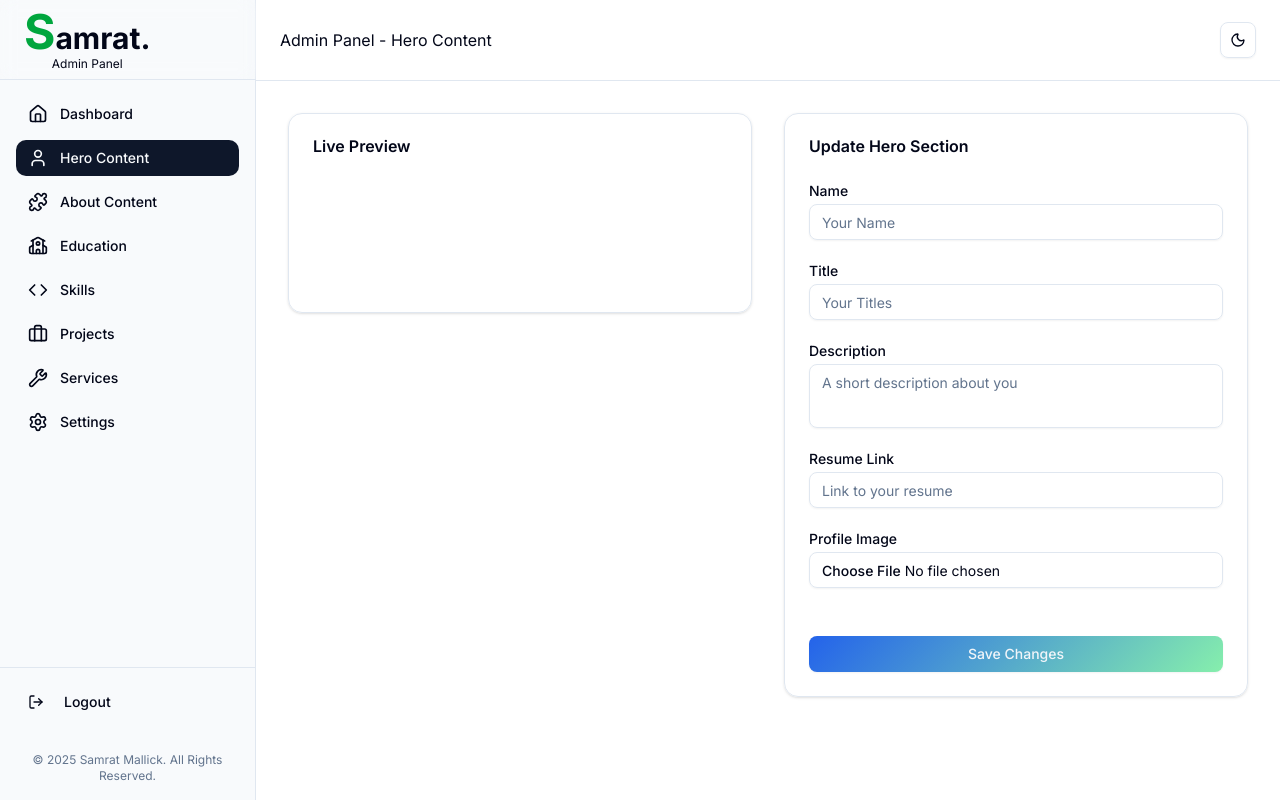
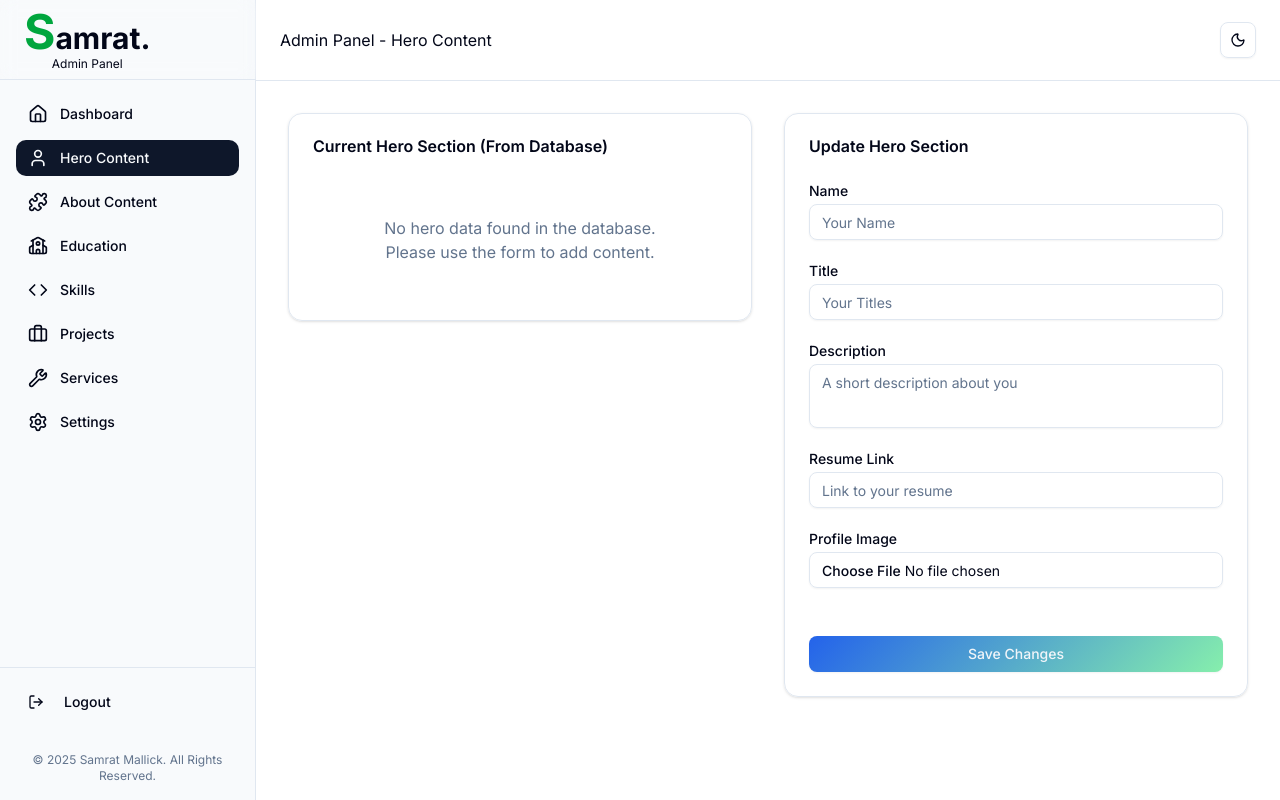
Before and after one commit to coderSamrat/Fullstack-Portfolio, a React (Vite) app in the folder frontend/: page /admin/hero-content in a window 1280 px wide. Built offline with nearby package versions, Linux system fonts and the light colour scheme; no server answers.

Commit message:
feat: refactor Hero component to accept a data object, update AdminViewHero to fetch and display hero data, and implement loading states with Skeleton components

```diff
--- /dev/null
+++ b/frontend/src/components/ui/skeleton.jsx
@@ -0,0 +1,15 @@
+import { cn } from "@/lib/utils"
+
+function Skeleton({
+  className,
+  ...props
+}) {
+  return (
+    <div
+      data-slot="skeleton"
+      className={cn("bg-accent animate-pulse rounded-md", className)}
+      {...props} />
+  );
+}
+
+export { Skeleton }
--- a/frontend/src/pages/admin-view/hero.jsx
+++ b/frontend/src/pages/admin-view/hero.jsx
@@ -1,12 +1,15 @@
-import CommonForm from '@/components/common/form';
-import { Button } from '@/components/ui/button';
-import { Card, CardContent, CardHeader, CardTitle } from '@/components/ui/card';
-import { adminHeroFormIndex } from '@/config/allFormIndex';
-import { addUpdateHeroData } from '@/store/hero.slice';
-import { Download } from 'lucide-react';
-import React, { Fragment, useEffect, useState } from 'react';
-import { useDispatch, useSelector } from 'react-redux';
-import { toast } from 'sonner';
+import React, { Fragment, useEffect, useState } from "react";
+import { useDispatch, useSelector } from "react-redux";
+import { toast } from "sonner";
+import { Download } from "lucide-react";
+
+import CommonForm from "@/components/common/form";
+import { Button } from "@/components/ui/button";
+import { Card, CardContent, CardHeader, CardTitle } from "@/components/ui/card";
+import { adminHeroFormIndex } from "@/config/allFormIndex";
+import { addUpdateHeroData, fetchHeroData } from "@/store/hero.slice";
+import AnimatedText from "@/components/user-view/animated-text";
+import { Skeleton } from "@/components/ui/skeleton";
 
 const initialFormData = {
       name: "",
@@ -17,117 +20,107 @@ const initialFormData = {
 };
 
 const AdminViewHero = () => {
+      const dispatch = useDispatch();
+      const { heroData, isLoading } = useSelector((state) => state.hero);
       const [formData, setFormData] = useState(initialFormData);
-      const [errors, setErrors] = useState({});
-      const [previewImage, setPreviewImage] = useState('');
-      const dispatch = useDispatch();
-      const { heroData: heroDataFromStore, isLoading } = useSelector((state) => state.hero);
 
       useEffect(() => {
-            if (heroDataFromStore) {
-                  const newHeroData = {
-                        name: heroDataFromStore.name || '',
-                        title: Array.isArray(heroDataFromStore.title)
-                              ? heroDataFromStore.title.join(', ')
-                              : heroDataFromStore.title || '',
-                        description: heroDataFromStore.description || '',
-                        resumeLink: heroDataFromStore.resumeLink || '',
-                        profileImage: heroDataFromStore.profileImage || '',
-                  };
+            dispatch(fetchHeroData());
+      }, [dispatch]);
 
-                  setFormData(newHeroData);
-
-                  setPreviewImage(
-                        typeof heroDataFromStore.profileImage === 'object'
-                              ? heroDataFromStore.profileImage.url || ''
-                              : heroDataFromStore.profileImage || ''
-                  );
+      useEffect(() => {
+            if (heroData && heroData.length > 0) {
+                  const data = heroData[0];
+                  setFormData({
+                        name: data.name || "",
+                        title: Array.isArray(data.title) ? data.title.join(", ") : "",
+                        description: data.description || "",
+                        resumeLink: data.resumeLink || "",
+                        profileImage: data.profileImage || "",
+                  });
             }
-      }, [heroDataFromStore]);
+      }, [heroData]);
 
       const handleChange = (name, value) => {
-            setFormData(prev => ({
+            setFormData((prev) => ({
                   ...prev,
-                  [name]: value
+                  [name]: value,
             }));
-
-            if (name === 'profileImage' && value instanceof File) {
-                  const reader = new FileReader();
-                  reader.onload = () => setPreviewImage(reader.result);
-                  reader.readAsDataURL(value);
-            }
-      };
-
-      const validate = () => {
-            const newErrors = {};
-            adminHeroFormIndex.forEach(control => {
-                  if (control.validation?.required && !formData[control.name]) {
-                        newErrors[control.name] = `${control.label} is required`;
-                  }
-            });
-            setErrors(newErrors);
-            return Object.keys(newErrors).length === 0;
       };
 
       const handleSubmit = async (e) => {
             e.preventDefault();
-            if (!validate()) {
-                  toast.error("Please fill all required fields");
-                  return;
+
+            const submissionData = new FormData();
+
+            submissionData.append("name", formData.name);
+            submissionData.append("description", formData.description);
+            submissionData.append("resumeLink", formData.resumeLink);
+            submissionData.append("title", formData.title);
+
+            if (formData.profileImage && formData.profileImage instanceof File) {
+                  submissionData.append("profileImage", formData.profileImage);
             }
 
             try {
-                  const dataToSend = new FormData();
-                  for (const key in formData) {
-                        dataToSend.append(key, formData[key]);
-                  }
-
-                  const res = await dispatch(addUpdateHeroData(dataToSend)).unwrap();
-                  toast.success(res?.message || "✅ Hero section updated!");
-                  console.log("Hero data updated:", res);
+                  await dispatch(addUpdateHeroData(submissionData)).unwrap();
+                  toast.success("Hero section updated successfully!");
+                  dispatch(fetchHeroData());
             } catch (err) {
-                  toast.error(`❌ Update failed: ${err?.message || 'Unknown error'}`);
-                  console.error("Update failed:", err);
+                  toast.error(err?.message || "Failed to update hero section.");
+                  console.error("Error updating hero section:", err);
+                  dispatch(fetchHeroData());
             }
       };
+
+      const currentDatabaseData = heroData && heroData.length > 0 ? heroData[0] : null;
 
       return (
             <Fragment>
                   <div className="grid grid-cols-1 lg:grid-cols-2 gap-8 items-start">
-                        {/* Live Preview */}
                         <div>
                               <Card>
                                     <CardHeader>
-                                          <CardTitle>Live Preview</CardTitle>
+                                          <CardTitle>Current Hero Section (From Database)</CardTitle>
                                     </CardHeader>
                                     <CardContent>
-                                          <div className="container mx-auto px-4 z-10 text-center">
-                                                <div className="animate-fade-in">
-                                                      {previewImage && (
+                                          {isLoading ? (
+                                                <div className="container mx-auto px-4 text-center">
+                                                      <Skeleton className="w-60 h-60 rounded-full mx-auto mb-8" />
+                                                      <Skeleton className="h-10 w-3/4 mx-auto mb-6" />
+                                                      <Skeleton className="h-12 w-1/2 mx-auto mb-6" />
+                                                      <Skeleton className="h-24 w-full max-w-2xl mx-auto mb-8" />
+                                                      <Skeleton className="h-12 w-48 mx-auto" />
+                                                </div>
+                                          ) : currentDatabaseData ? (
+                                                <div className="container mx-auto px-4 text-center">
                                                       <img
-                                                                  src={previewImage}
-                                                                  alt={formData.name || "Profile"}
+                                                            src={currentDatabaseData?.profileImage}
+                                                            alt="Current Profile"
                                                             className="w-60 h-60 object-contain rounded-full mx-auto mb-8 border-4 border-primary/20"
                                                       />
-                                                      )}
-                                                      <h1 className="text-3xl font-bold mb-6 text-gradient">
-                                                            {formData.name}
+                                                      <h1 className="text-3xl font-bold mb-6 text-gradient h-10">
+                                                            {currentDatabaseData?.name}
                                                       </h1>
-                                                      <div className="text-2xl md:text-3xl mb-6 h-12">
-                                                            {formData.title}
-                                                      </div>
-                                                      <p className="text-xl text-muted-foreground max-w-2xl mx-auto mb-8 leading-relaxed">
-                                                            {formData.description}
+                                                      <AnimatedText
+                                                            texts={currentDatabaseData?.title}
+                                                            className="text-xl md:text-3xl mb-6 h-12"
+                                                      />
+                                                      <p className="text-lg text-muted-foreground max-w-2xl mx-auto mb-8 leading-relaxed">
+                                                            {currentDatabaseData?.description}
                                                       </p>
-                                                      {formData.resumeLink && (
-                                                            <div className="flex flex-col sm:flex-row gap-4 justify-center items-center">
+                                                      {currentDatabaseData.resumeLink && (
+                                                            <div className="flex justify-center">
                                                                   <a
-                                                                        href={formData.resumeLink}
+                                                                        href={currentDatabaseData?.resumeLink}
                                                                         download
                                                                         target="_blank"
                                                                         rel="noopener noreferrer"
                                                                   >
-                                                                        <Button size="lg" className="hero-gradient text-muted hover:opacity-90 accent-glow">
+                                                                        <Button
+                                                                              size="lg"
+                                                                              className="hero-gradient text-muted hover:opacity-90 accent-glow"
+                                                                        >
                                                                               <Download className="w-5 h-5 mr-2" />
                                                                               Download Resume
                                                                         </Button>
@@ -135,27 +128,40 @@ const AdminViewHero = () => {
                                                             </div>
                                                       )}
                                                 </div>
+                                          ) : (
+                                                <div className="text-center p-8 text-muted-foreground">
+                                                      <p>No hero data found in the database.</p>
+                                                      <p>Please use the form to add content.</p>
                                                 </div>
+                                          )}
                                     </CardContent>
                               </Card>
                         </div>
 
-                        {/* Update Form */}
                         <div>
                               <Card>
                                     <CardHeader>
                                           <CardTitle>Update Hero Section</CardTitle>
                                     </CardHeader>
                                     <CardContent>
+                                          {isLoading ? (
+                                                <div className="space-y-4">
+                                                      <Skeleton className="h-10 w-full" />
+                                                      <Skeleton className="h-10 w-full" />
+                                                      <Skeleton className="h-24 w-full" />
+                                                      <Skeleton className="h-10 w-full" />
+                                                      <Skeleton className="h-10 w-32" />
+                                                </div>
+                                          ) : (
                                                 <CommonForm
                                                       formControls={adminHeroFormIndex}
-                                                buttonText={"Save Changes"}
+                                                      buttonText="Save Changes"
                                                       onSubmit={handleSubmit}
                                                       values={formData}
                                                       onChange={handleChange}
-                                                errors={errors}
                                                       isLoading={isLoading}
                                                 />
+                                          )}
                                     </CardContent>
                               </Card>
                         </div>
--- a/frontend/src/pages/client-view/portfolio.jsx
+++ b/frontend/src/pages/client-view/portfolio.jsx
@@ -1,24 +1,39 @@
 import heroImage from "@/assets/hero-bg.jpg";
-import profileImage from "@/assets/profileimage.png";
+// import profileImage from "@/assets/profileimage.png";
 import Hero from "@/components/user-view/hero";
 import AboutMe from "@/components/user-view/about";
 import MySkills from "@/components/user-view/skill";
 import MyProjects from "@/components/user-view/projects";
 import MyEducation from "@/components/user-view/education";
 import MyServices from "@/components/user-view/service";
+import { useDispatch, useSelector } from "react-redux";
+import { useEffect } from "react";
+import { fetchHeroData } from "@/store/hero.slice";
+import { Skeleton } from "@/components/ui/skeleton";
 
 const MyPortfolio = () => {
-      const skillTexts = [
-            "ReactJS Developer",
-            "NodeJS Expert",
-            "Full Stack Engineer",
-            "MongoDB Specialist",
-            "Tailwind CSS Designer"
-      ];
+
+      const dispatch = useDispatch();
+      const { heroData, isLoading } = useSelector((state) => state.hero);
+
+      useEffect(() => {
+            dispatch(fetchHeroData());
+      }, [dispatch]);
+
+      const currentDatabaseData = heroData && heroData.length > 0 ? heroData[0] : null;
+
+      if (isLoading && !currentDatabaseData) {
+            return (
+                  <div className="w-full max-h-screen items-start">
+                        <Skeleton className="w-full h-screen bg-background" />
+                  </div>
+            );
+      }
+
 
       return (
             <div className="min-h-screen bg-background relative mt-20">
-                  <Hero heroImage={heroImage} profileImage={profileImage} skillTexts={skillTexts} />
+                  <Hero heroImage={heroImage} data={currentDatabaseData} />
                   <AboutMe />
                   <MyEducation />
                   <MySkills />
```
Also changed, not shown: frontend/src/components/user-view/hero.jsx (+7 -8 lines), frontend/src/store/hero.slice.js (+25 -1 lines). Lines whose indentation alone changed are shown as unchanged.
